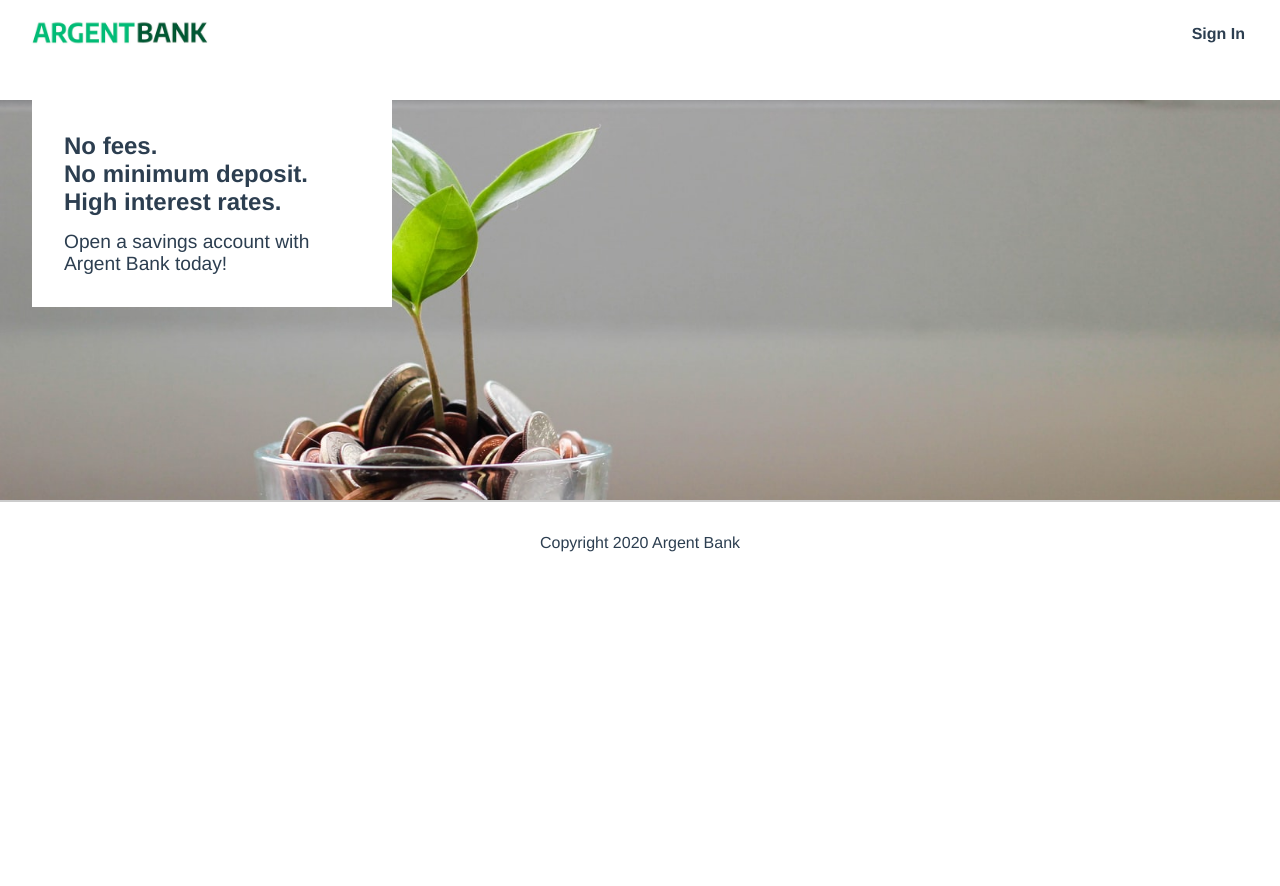
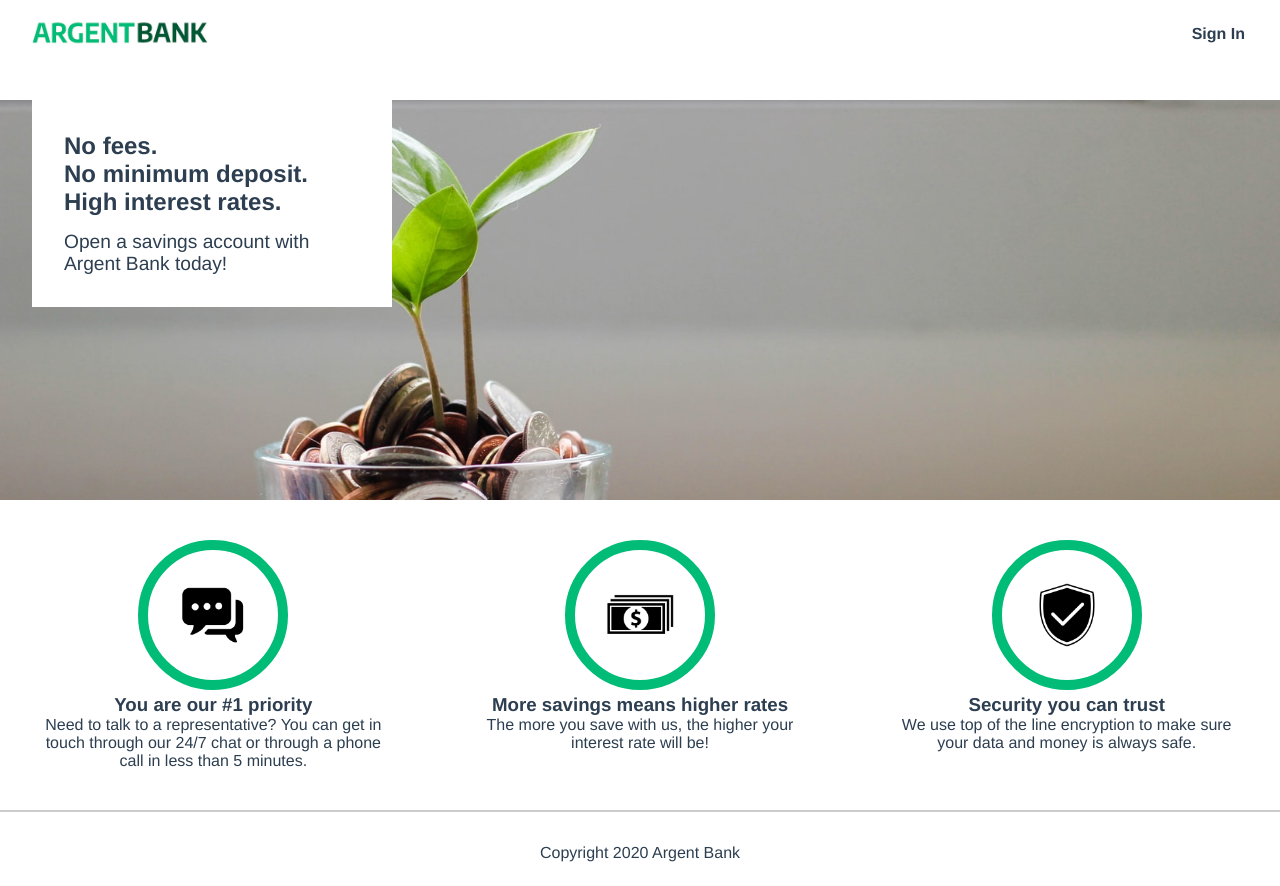
Before and after one commit to Maxb06/argent-bank, a React (Vite) app: page / in a window 1280 px wide. Before the commit the page ends 800 px from the top, so only its background shows below. Built offline with nearby package versions, Linux system fonts and the light colour scheme.

Commit message:
style : Features section main page

```diff
--- /dev/null
+++ b/src/components/FeatureItem/FeatureItem.jsx
@@ -0,0 +1,20 @@
+import PropTypes from 'prop-types';
+import styles from './styles.module.scss';
+
+const FeatureItem = ({ image, title, text }) => {
+  return (
+    <div className={styles.container}>
+      <img src={image} alt={`${title} Icon`} className={styles.icon} />
+      <h3 className={styles.title}>{title}</h3>
+      <p className={styles.text}>{text}</p>
+    </div>
+  );
+};
+
+FeatureItem.propTypes = {
+  image: PropTypes.string.isRequired,
+  title: PropTypes.string.isRequired,
+  text: PropTypes.string.isRequired,
+};
+
+export default FeatureItem;
--- /dev/null
+++ b/src/components/FeatureItem/styles.module.scss
@@ -0,0 +1,18 @@
+.container {
+    flex: 1;
+    padding: 2.5rem;
+    text-align: center;
+
+    .icon {
+      width: 150px;
+      border-radius: 50%;
+      border: 10px solid #00bc77;
+      padding: 1rem;
+    }
+
+    &__title {
+      font-size: 1.25rem;
+      margin: 1rem 0 0.5rem;
+      color: #222;
+    }
+  }
--- /dev/null
+++ b/src/components/Features/Features.jsx
@@ -0,0 +1,40 @@
+import FeatureItem from '../FeatureItem/FeatureItem';
+import styles from './styles.module.scss';
+import iconChat from '../../assets/img/icon-chat.png';
+import iconMoney from '../../assets/img/icon-money.png';
+import iconSecurity from '../../assets/img/icon-security.png';
+
+const Features = () => {
+  const features = [
+    {
+      image: iconChat,
+      title: 'You are our #1 priority',
+      text: 'Need to talk to a representative? You can get in touch through our 24/7 chat or through a phone call in less than 5 minutes.',
+    },
+    {
+      image: iconMoney,
+      title: 'More savings means higher rates',
+      text: 'The more you save with us, the higher your interest rate will be!',
+    },
+    {
+      image: iconSecurity,
+      title: 'Security you can trust',
+      text: 'We use top of the line encryption to make sure your data and money is always safe.',
+    },
+  ];
+
+  return (
+    <section className={styles.features}>
+      {features.map((feature, index) => (
+        <FeatureItem
+          key={index}
+          image={feature.image}
+          title={feature.title}
+          text={feature.text}
+        />
+      ))}
+    </section>
+  );
+};
+
+export default Features;
--- /dev/null
+++ b/src/components/Features/styles.module.scss
@@ -0,0 +1,4 @@
+.features {
+    display: flex;
+    background-color: white;
+  }
--- a/src/pages/Home.jsx
+++ b/src/pages/Home.jsx
@@ -1,10 +1,12 @@
 import Banner from '../components/Banner/Banner';
 import bankTree from '../assets/img/bank-tree.jpeg';
+import Features from '../components/Features/Features';
 
 const Home = () => {
     return (
         <>
           <Banner image={bankTree} />
+          <Features />
         </>
       );
     };
```
